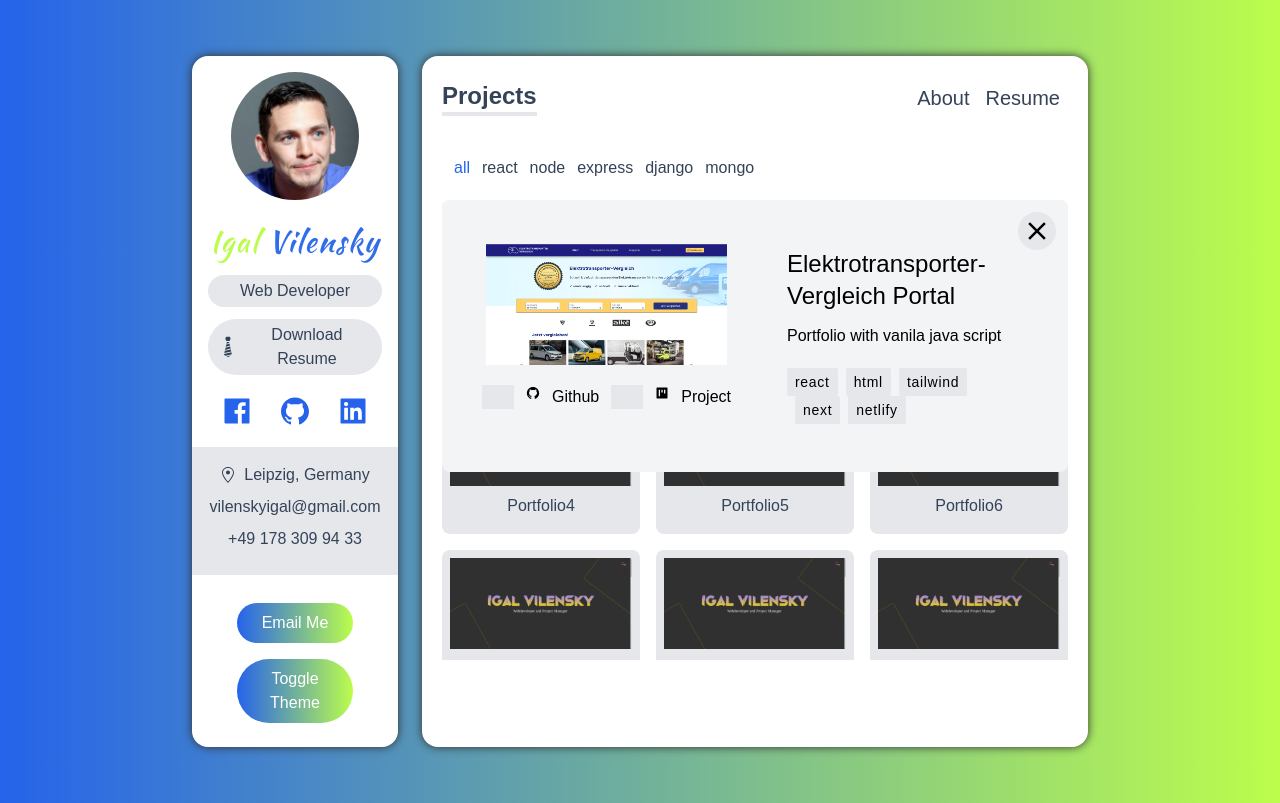
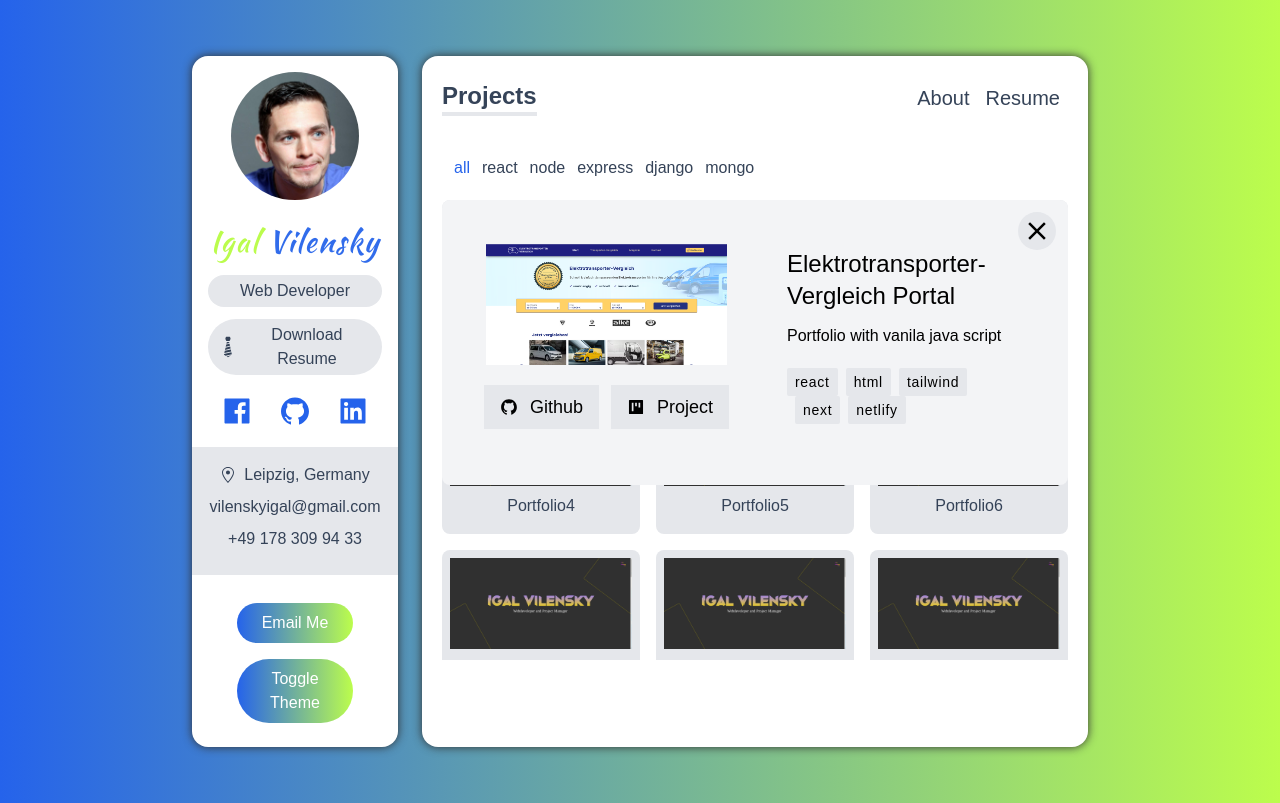
Before and after one commit to igalVilensky/next-portfolio, a Next.js app: page /projects in a window 1280 px wide. Both pictures are taken after a click on the picture 541 px from the left and 253 px from the top of the page. Built offline with nearby package versions, Linux system fonts and the light colour scheme.

Commit message:
style fix

```diff
--- a/components/ProjectCard.tsx
+++ b/components/ProjectCard.tsx
@@ -60,19 +60,21 @@ const ProjectCard: FunctionComponent<{
             </motion.div>
 
             <motion.div
-              className="flex justify-center my-4 space-x-3"
+              className="flex justify-center my-4 space-x-3 "
               variants={fadeInUp}
             >
               <a
                 className="flex items-center px-4 py-2 space-x-3 text-lg bg-gray-200 dark:bg-dark-200"
                 href={github_url}
-              ></a>
-              <AiFillGithub /> <span>Github</span>
+              >
+                <AiFillGithub /> <span>Github</span>
+              </a>
               <a
                 className="flex items-center px-4 py-2 space-x-3 text-lg bg-gray-200 dark:bg-dark-200"
                 href={deployed_url}
-              ></a>
-              <AiFillProject /> <span>Project</span>
+              >
+                <AiFillProject /> <span>Project</span>
+              </a>
             </motion.div>
           </motion.div>
           <motion.div
```
